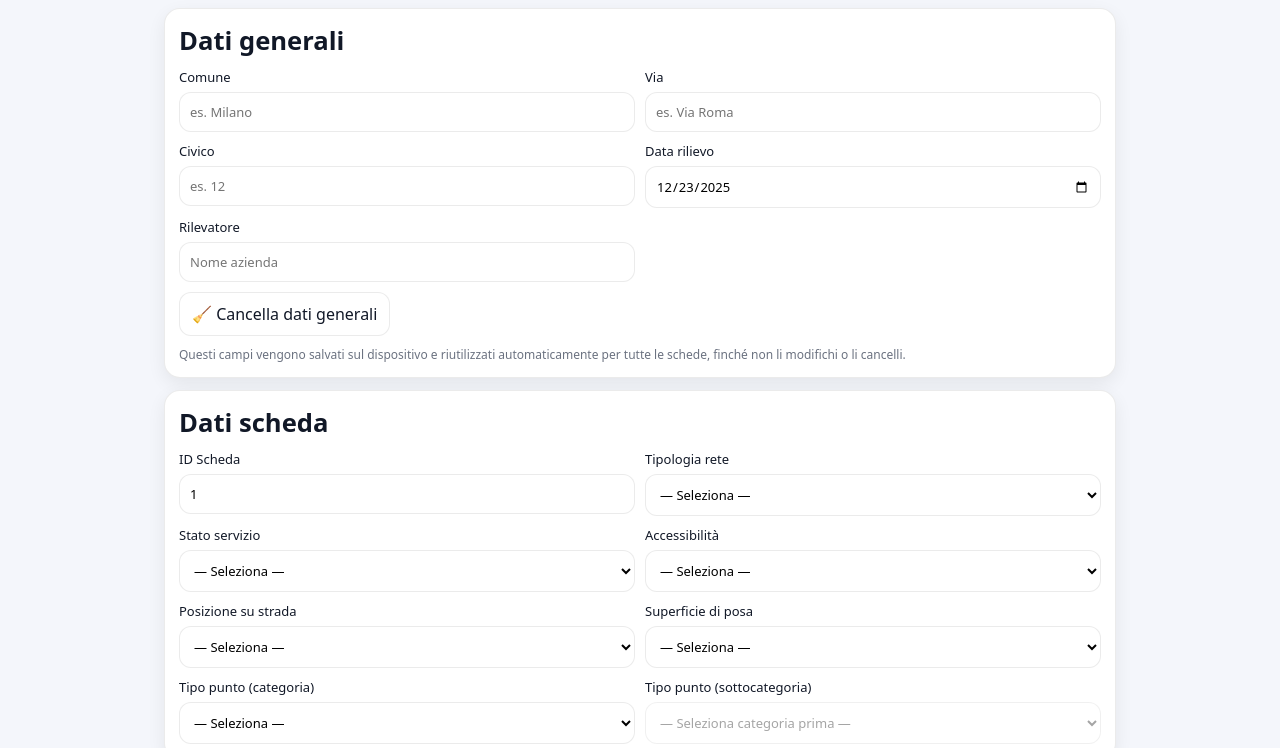
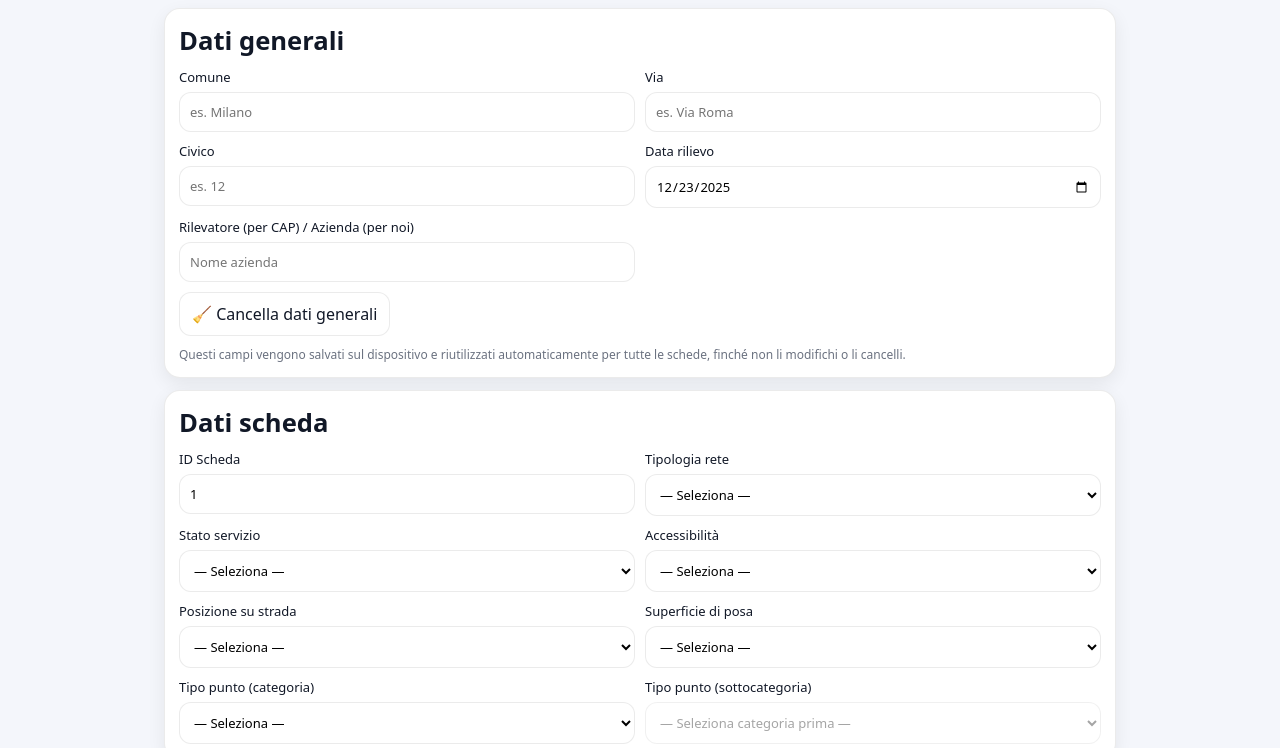
Before and after one commit to enriconava/rilievo-pozzetti, a plain HTML site: page index.html in a window 1280 px wide. Shown: the part 62-810 px from the top of the page. Drawn offline with Linux system fonts and the light colour scheme; a script that the page names is missing.

Commit message:
index.html

```diff
--- a/index.html
+++ b/index.html
@@ -46,7 +46,7 @@
         </label>
 
         <label>
-          Rilevatore
+          Rilevatore (per CAP) / Azienda (per noi)
           <input id="introRilevatore" placeholder="Nome azienda" />
         </label>
       </div>
```
